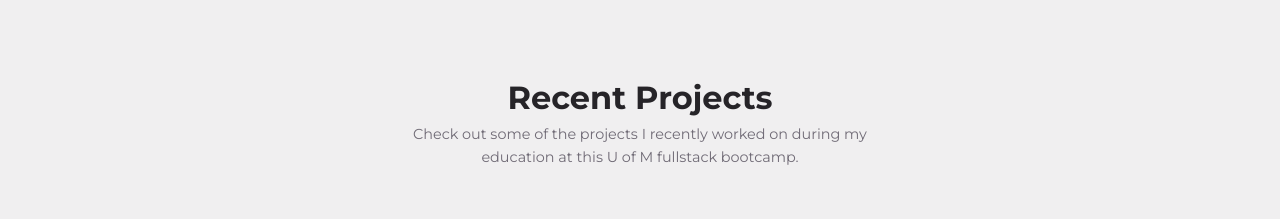
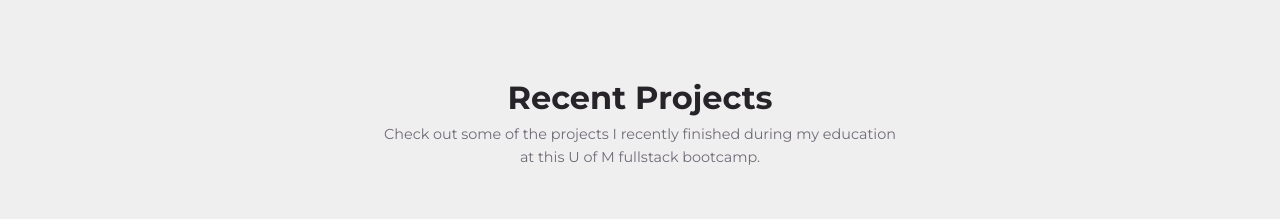
Before and after one commit to Gatewayss/gage-gateway, a React (Create React App) app: page / in a window 1280 px wide. Shown: the part 2860-3079 px from the top of the page. Built offline with nearby package versions, Linux system fonts and the light colour scheme.

Commit message:
Change projects text

```diff
--- a/src/sections/portfolio/Portfolio.jsx
+++ b/src/sections/portfolio/Portfolio.jsx
@@ -10,7 +10,7 @@
     <section id="portfolio">
     <h2>Recent Projects</h2>
     <p>
-    Check out some of the projects I recently worked on during my education at this U of M fullstack bootcamp.
+    Check out some of the projects I recently finished during my education at this U of M fullstack bootcamp.
     </p>
 
       <Projects projects={projects}/>
```
